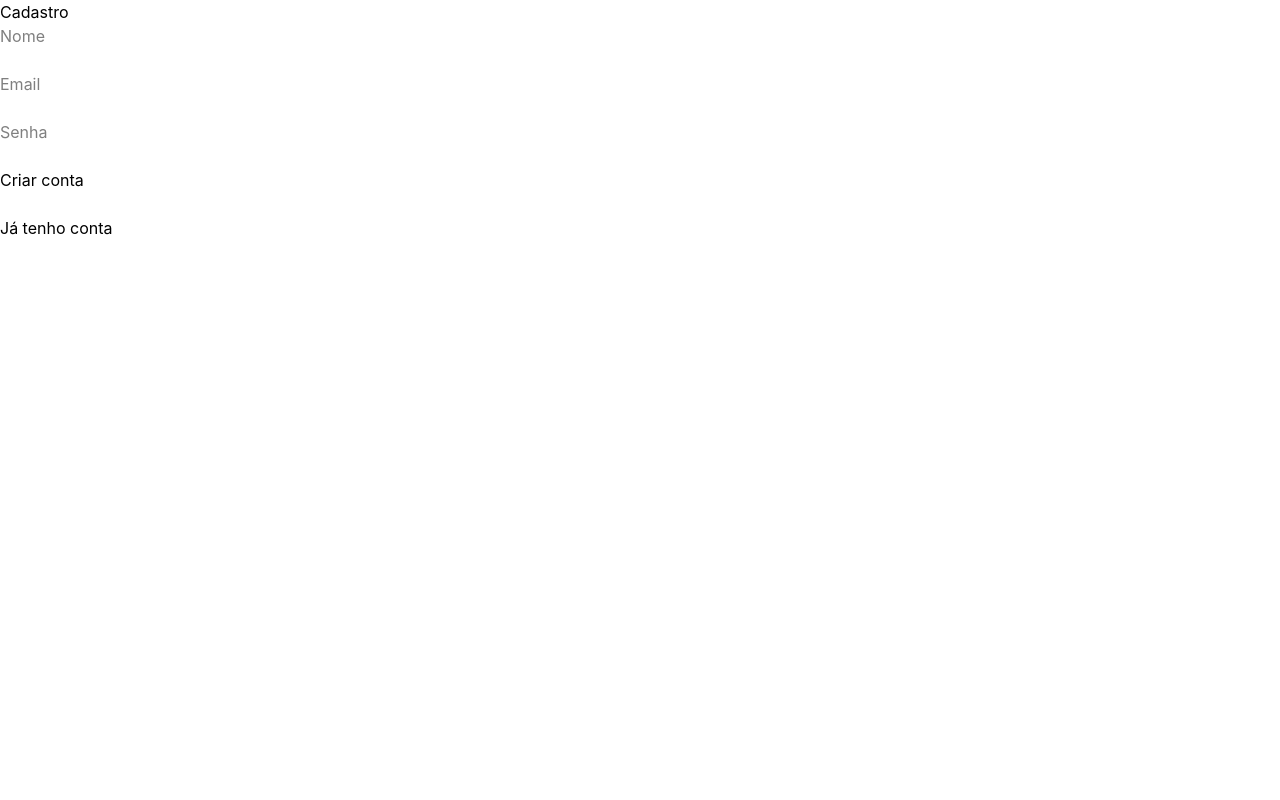
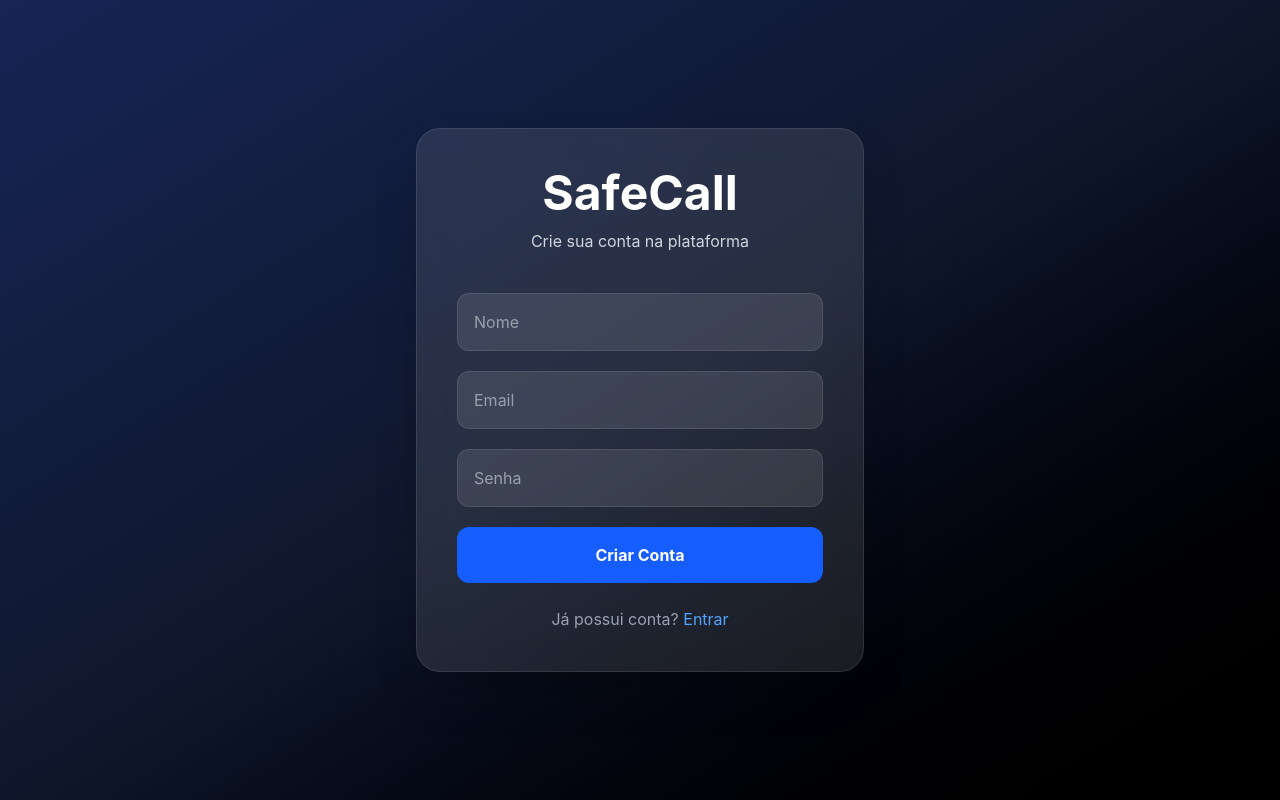
Before and after one commit to LeoAntolini/SafeCall, a React (Vite) app in the folder frontend/safecall-web/: page /register in a window 1280 px wide. Built offline with nearby package versions, Linux system fonts and the light colour scheme.

Commit message:
feat: adiciona identidade visual moderna para login e cadastro

```diff
--- a/frontend/safecall-web/src/pages/Login.jsx
+++ b/frontend/safecall-web/src/pages/Login.jsx
@@ -1,46 +1,92 @@
 import { useState } from "react";
-import { useAuth } from "../context/AuthContext";
-import { useNavigate } from "react-router-dom";
-import { Link } from "react-router-dom";
+import { useNavigate, Link } from "react-router-dom";
 import api from "../services/api";
 
 function Login() {
 
+    const navigate = useNavigate();
+
     const [email, setEmail] = useState("");
     const [senha, setSenha] = useState("");
-    const { login } = useAuth();
-    const navigate = useNavigate();
 
-    async function fazerLogin(e) {
+    const fazerLogin = async (e) => {
+
         e.preventDefault();
 
         try {
 
-            const response = await api.post("/auth/login", {
+            const response = await api.post(
+                "/auth/login",
+                {
                     email,
                     senha
-            });
+                }
+            );
 
-            console.log(response.data);
+            localStorage.setItem(
+                "token",
+                response.data.token
+            );
 
-            login(response.data.token);
-
-            window.location.href = "/dashboard";
+            navigate("/dashboard");
 
         } catch (error) {
 
             console.log(error);
 
-            alert("Erro no login");
+            alert("Credenciais inválidas");
         }
-    }
+    };
 
     return (
-        <div>
 
-            <h1>Login SafeCall</h1>
+        <div className="
+            min-h-screen
+            flex
+            items-center
+            justify-center
+            bg-gradient-to-br
+            from-blue-950
+            via-slate-900
+            to-black
+            p-6
+        ">
 
-            <form onSubmit={fazerLogin}>
+            <div className="
+                w-full
+                max-w-md
+                bg-white/10
+                backdrop-blur-lg
+                border
+                border-white/10
+                rounded-3xl
+                shadow-2xl
+                p-10
+            ">
+
+                <div className="text-center mb-10">
+
+                    <h1 className="
+                        text-5xl
+                        font-bold
+                        text-white
+                    ">
+                        SafeCall
+                    </h1>
+
+                    <p className="
+                        text-gray-300
+                        mt-3
+                    ">
+                        Plataforma inteligente contra golpes telefônicos
+                    </p>
+
+                </div>
+
+                <form
+                    onSubmit={fazerLogin}
+                    className="space-y-5"
+                >
 
                     <input
                         type="email"
@@ -49,10 +95,19 @@ function Login() {
                         onChange={(e) =>
                             setEmail(e.target.value)
                         }
+                        className="
+                            w-full
+                            p-4
+                            rounded-xl
+                            bg-white/10
+                            border
+                            border-white/10
+                            text-white
+                            placeholder-gray-400
+                            outline-none
+                            focus:border-blue-500
+                        "
                     />
-
-                <br />
-                <br />
 
                     <input
                         type="password"
@@ -61,23 +116,62 @@ function Login() {
                         onChange={(e) =>
                             setSenha(e.target.value)
                         }
+                        className="
+                            w-full
+                            p-4
+                            rounded-xl
+                            bg-white/10
+                            border
+                            border-white/10
+                            text-white
+                            placeholder-gray-400
+                            outline-none
+                            focus:border-blue-500
+                        "
                     />
 
-                <br />
-                <br />
-
-                <button type="submit">
+                    <button
+                        type="submit"
+                        className="
+                            w-full
+                            bg-blue-600
+                            hover:bg-blue-700
+                            transition
+                            text-white
+                            p-4
+                            rounded-xl
+                            font-bold
+                        "
+                    >
                         Entrar
                     </button>
 
-
                 </form>
 
-            <br />
+                <p className="
+                    text-center
+                    text-gray-400
+                    mt-6
+                ">
 
-            <Link to="/register">
+                    Não possui conta?
+
+                    {" "}
+
+                    <Link
+                        to="/register"
+                        className="
+                            text-blue-400
+                            hover:text-blue-300
+                        "
+                    >
                         Criar conta
                     </Link>
+
+                </p>
+
+            </div>
+
         </div>
     );
 }
--- a/frontend/safecall-web/src/pages/Register.jsx
+++ b/frontend/safecall-web/src/pages/Register.jsx
@@ -1,6 +1,6 @@
 import { useState } from "react";
+import { useNavigate, Link } from "react-router-dom";
 import api from "../services/api";
-import { Link, useNavigate } from "react-router-dom";
 
 function Register() {
 
@@ -10,78 +10,187 @@ function Register() {
     const [email, setEmail] = useState("");
     const [senha, setSenha] = useState("");
 
-    async function handleRegister(e) {
+    const cadastrar = async (e) => {
 
         e.preventDefault();
 
         try {
 
-            await api.post("/usuarios", {
+            await api.post(
+                "/usuarios",
+                {
                     nome,
                     email,
                     senha
-            });
+                }
+            );
 
-            alert("Usuário criado com sucesso!");
+            alert("Conta criada com sucesso!");
 
-            navigate("/");
+            navigate("/login");
 
         } catch (error) {
 
             console.log(error);
 
-            alert("Erro ao cadastrar");
+            alert("Erro ao criar conta");
         }
-    }
+    };
 
     return (
-        <div>
 
-            <h1>Cadastro</h1>
+        <div className="
+            min-h-screen
+            flex
+            items-center
+            justify-center
+            bg-gradient-to-br
+            from-blue-950
+            via-slate-900
+            to-black
+            p-6
+        ">
 
-            <form onSubmit={handleRegister}>
+            <div className="
+                w-full
+                max-w-md
+                bg-white/10
+                backdrop-blur-lg
+                border
+                border-white/10
+                rounded-3xl
+                shadow-2xl
+                p-10
+            ">
+
+                <div className="text-center mb-10">
+
+                    <h1 className="
+                        text-5xl
+                        font-bold
+                        text-white
+                    ">
+                        SafeCall
+                    </h1>
+
+                    <p className="
+                        text-gray-300
+                        mt-3
+                    ">
+                        Crie sua conta na plataforma
+                    </p>
+
+                </div>
+
+                <form
+                    onSubmit={cadastrar}
+                    className="space-y-5"
+                >
 
                     <input
                         type="text"
                         placeholder="Nome"
                         value={nome}
-                    onChange={(e) => setNome(e.target.value)}
+                        onChange={(e) =>
+                            setNome(e.target.value)
+                        }
+                        className="
+                            w-full
+                            p-4
+                            rounded-xl
+                            bg-white/10
+                            border
+                            border-white/10
+                            text-white
+                            placeholder-gray-400
+                            outline-none
+                            focus:border-blue-500
+                        "
                     />
-
-                <br />
-                <br />
 
                     <input
                         type="email"
                         placeholder="Email"
                         value={email}
-                    onChange={(e) => setEmail(e.target.value)}
+                        onChange={(e) =>
+                            setEmail(e.target.value)
+                        }
+                        className="
+                            w-full
+                            p-4
+                            rounded-xl
+                            bg-white/10
+                            border
+                            border-white/10
+                            text-white
+                            placeholder-gray-400
+                            outline-none
+                            focus:border-blue-500
+                        "
                     />
-
-                <br />
-                <br />
 
                     <input
                         type="password"
                         placeholder="Senha"
                         value={senha}
-                    onChange={(e) => setSenha(e.target.value)}
+                        onChange={(e) =>
+                            setSenha(e.target.value)
+                        }
+                        className="
+                            w-full
+                            p-4
+                            rounded-xl
+                            bg-white/10
+                            border
+                            border-white/10
+                            text-white
+                            placeholder-gray-400
+                            outline-none
+                            focus:border-blue-500
+                        "
                     />
 
-                <br />
-                <br />
-
-                <button type="submit">
-                    Criar conta
+                    <button
+                        type="submit"
+                        className="
+                            w-full
+                            bg-blue-600
+                            hover:bg-blue-700
+                            transition
+                            text-white
+                            p-4
+                            rounded-xl
+                            font-bold
+                        "
+                    >
+                        Criar Conta
                     </button>
 
                 </form>
 
-            <br />
+                <p className="
+                    text-center
+                    text-gray-400
+                    mt-6
+                ">
 
-            <Link to="/">
-                Já tenho conta
+                    Já possui conta?
+
+                    {" "}
+
+                    <Link
+                        to="/login"
+                        className="
+                            text-blue-400
+                            hover:text-blue-300
+                        "
+                    >
+                        Entrar
                     </Link>
+
+                </p>
+
+            </div>
 
         </div>
     );
```
Lines whose indentation alone changed are shown as unchanged.
